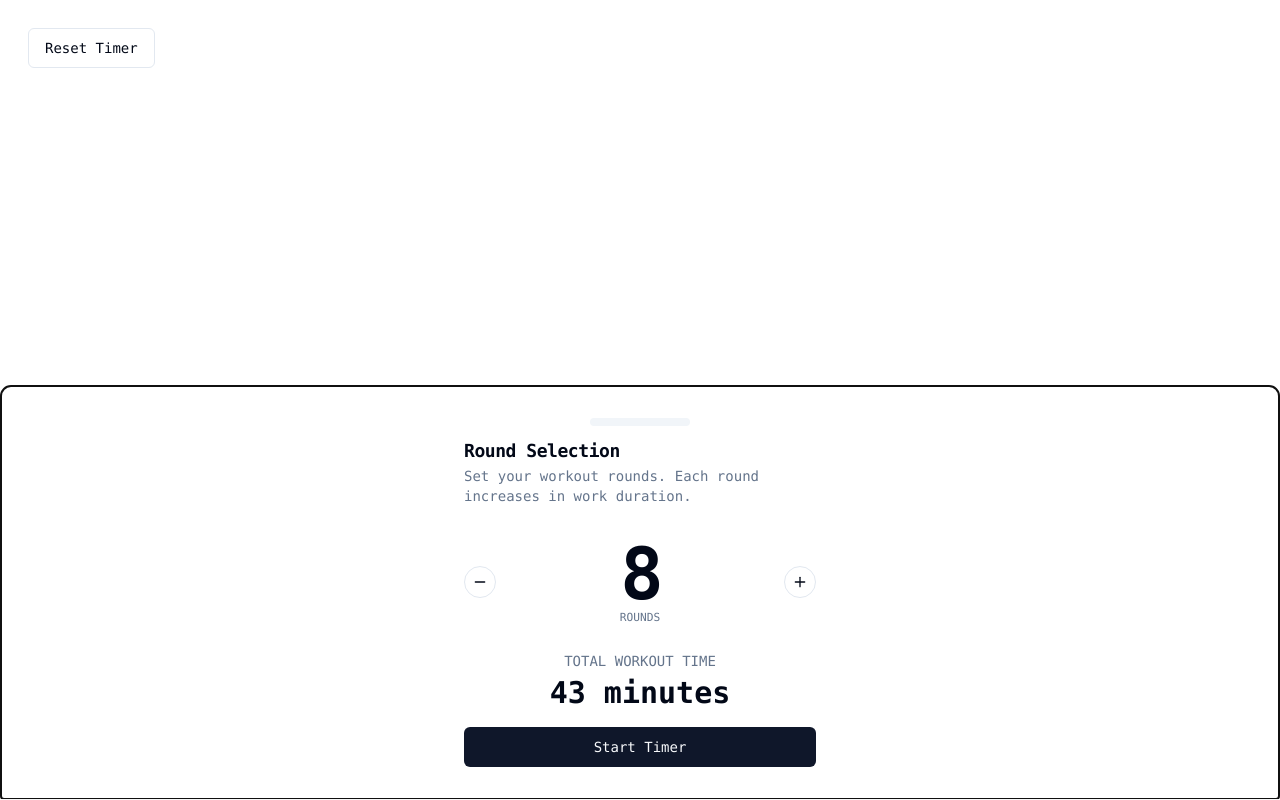
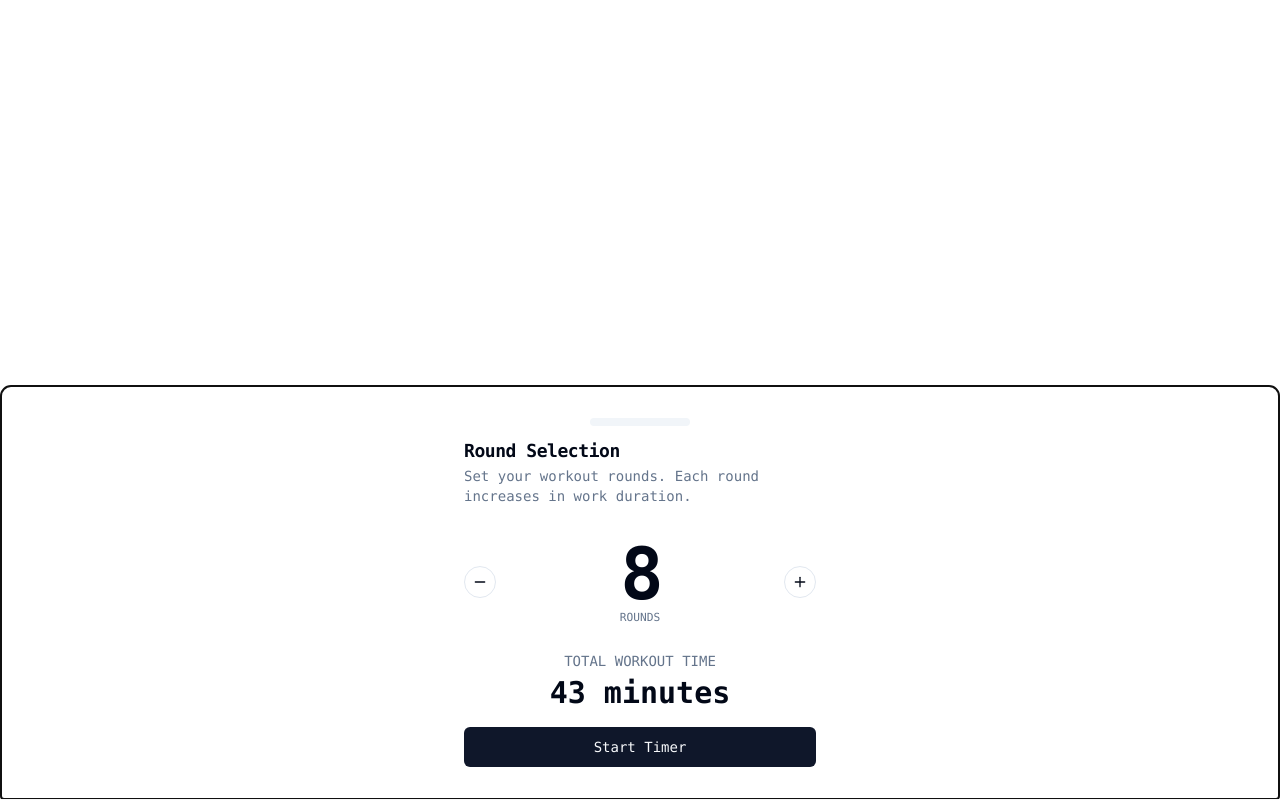
Before and after one commit to apparition-me/apparition-me.github.io, a Next.js app: page / in a window 1280 px wide. Built offline with nearby package versions, Linux system fonts and the light colour scheme.

Commit message:
FIXED: Hide Reset Timer button on page load
- Only show DrawerTrigger when isRunning=true
- Prevents Reset Timer button from appearing during idle/done states
- Button now only appears during work/rest phases as intended

```diff
--- a/components/round-selection-drawer.tsx
+++ b/components/round-selection-drawer.tsx
@@ -57,11 +57,13 @@ export function RoundSelectionDrawer({
 
   return (
     <Drawer open={open} onOpenChange={() => {}} modal={false}>
-      <DrawerTrigger asChild>
-        <Button variant="outline" className="font-mono">
-          Reset Timer
-        </Button>
-      </DrawerTrigger>
+      {isRunning && (
+        <DrawerTrigger asChild>
+          <Button variant="outline" className="font-mono">
+            Reset Timer
+          </Button>
+        </DrawerTrigger>
+      )}
       <DrawerContent>
         <div className="mx-auto w-full max-w-sm">
           <DrawerHeader>
```
